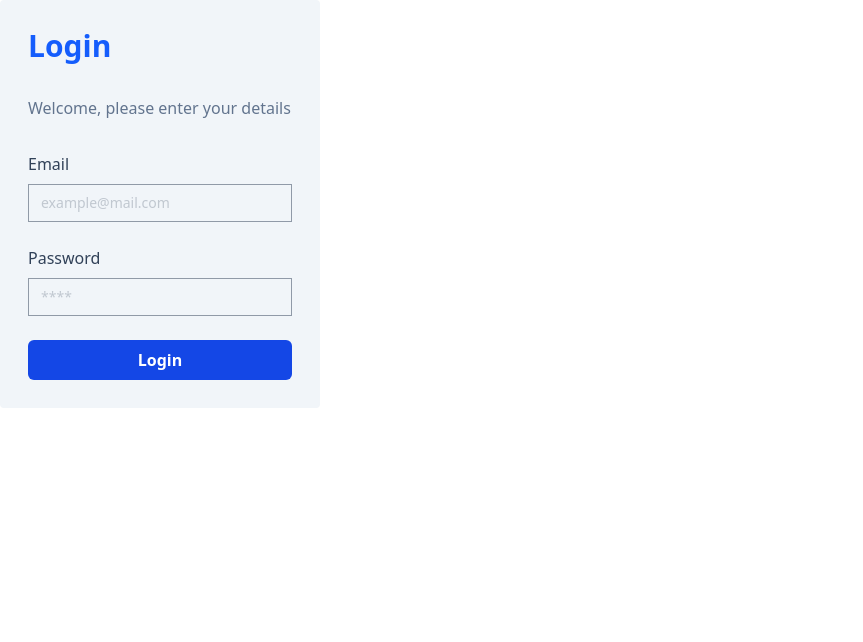
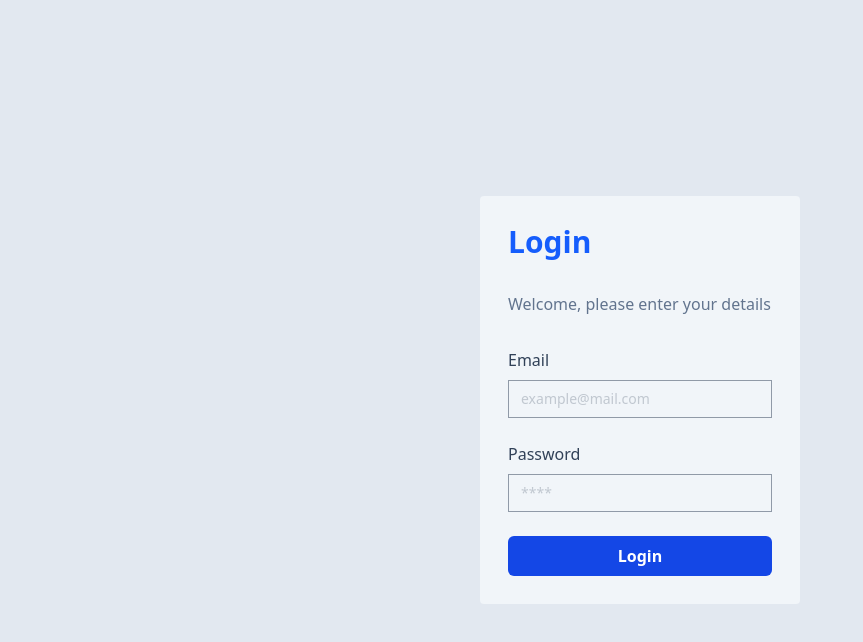
Before and after one commit to awul-code/atomic-react, a React (Vite) app: page /login in a window 1280 px wide. Shown: the top 642 px of the page, without its empty margins (0-863 px from the left). Built offline with nearby package versions, Linux system fonts and the light colour scheme.

Commit message:
update(AuthLayout): set wrapper to  auth layout.

```diff
--- a/src/components/Layouts/AuthLayouts.jsx
+++ b/src/components/Layouts/AuthLayouts.jsx
@@ -1,6 +1,7 @@
 
 const AuthLayout = ({ children, title }) => {
     return (<>
+        <div className='bg-slate-200 h-screen flex justify-center items-center'>
             <div className="w-full max-w-xs bg-slate-100 p-7 rounded">
                 <h1 className="text-3xl text-blue-600 font-bold mb-8">{title}</h1>
                 <p className="font-medium text-slate-500 mb-8">
@@ -8,6 +9,7 @@
                 </p>
                 {children}
             </div>
+        </div>
     </>)
 }
 export default AuthLayout
```
Lines whose indentation alone changed are shown as unchanged.
